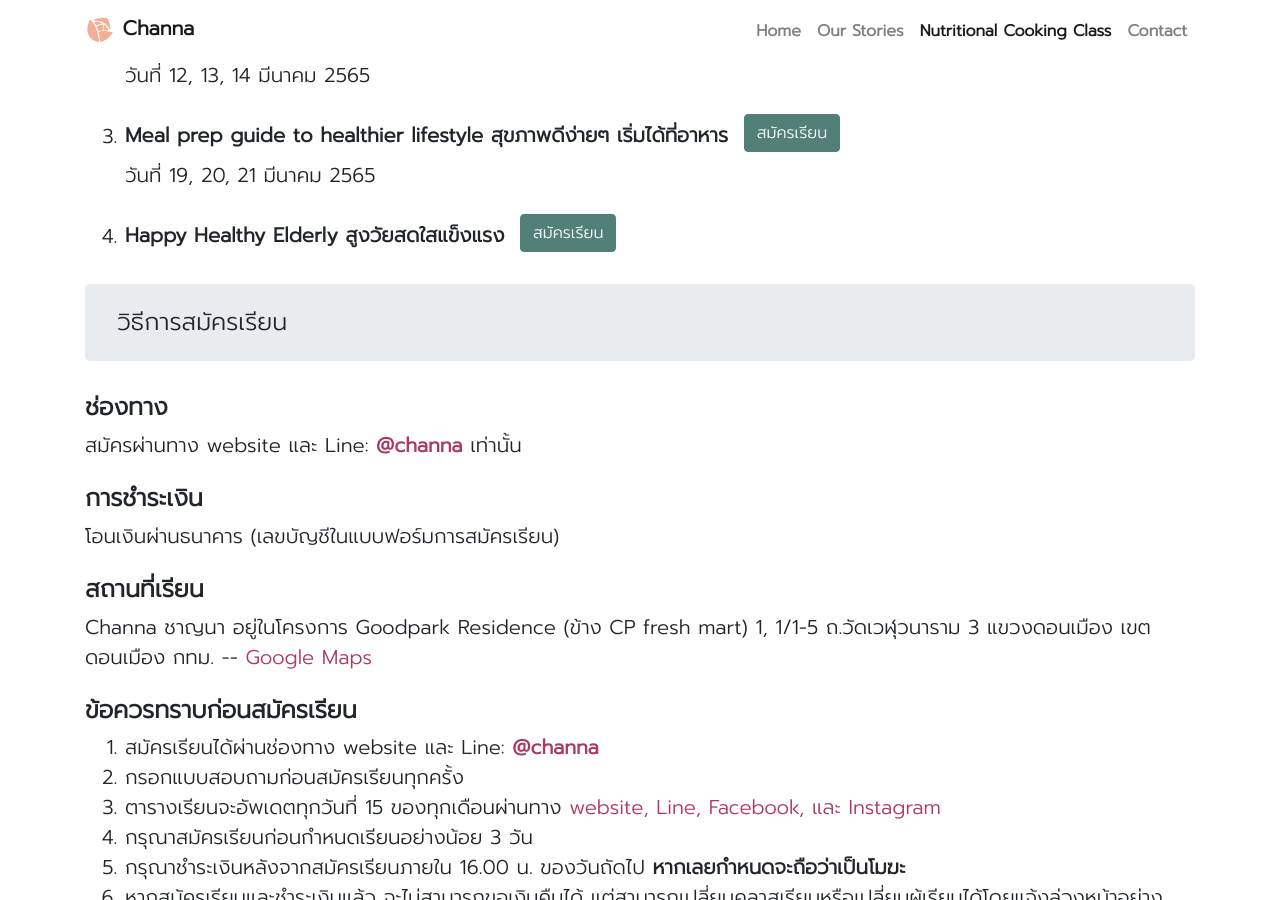
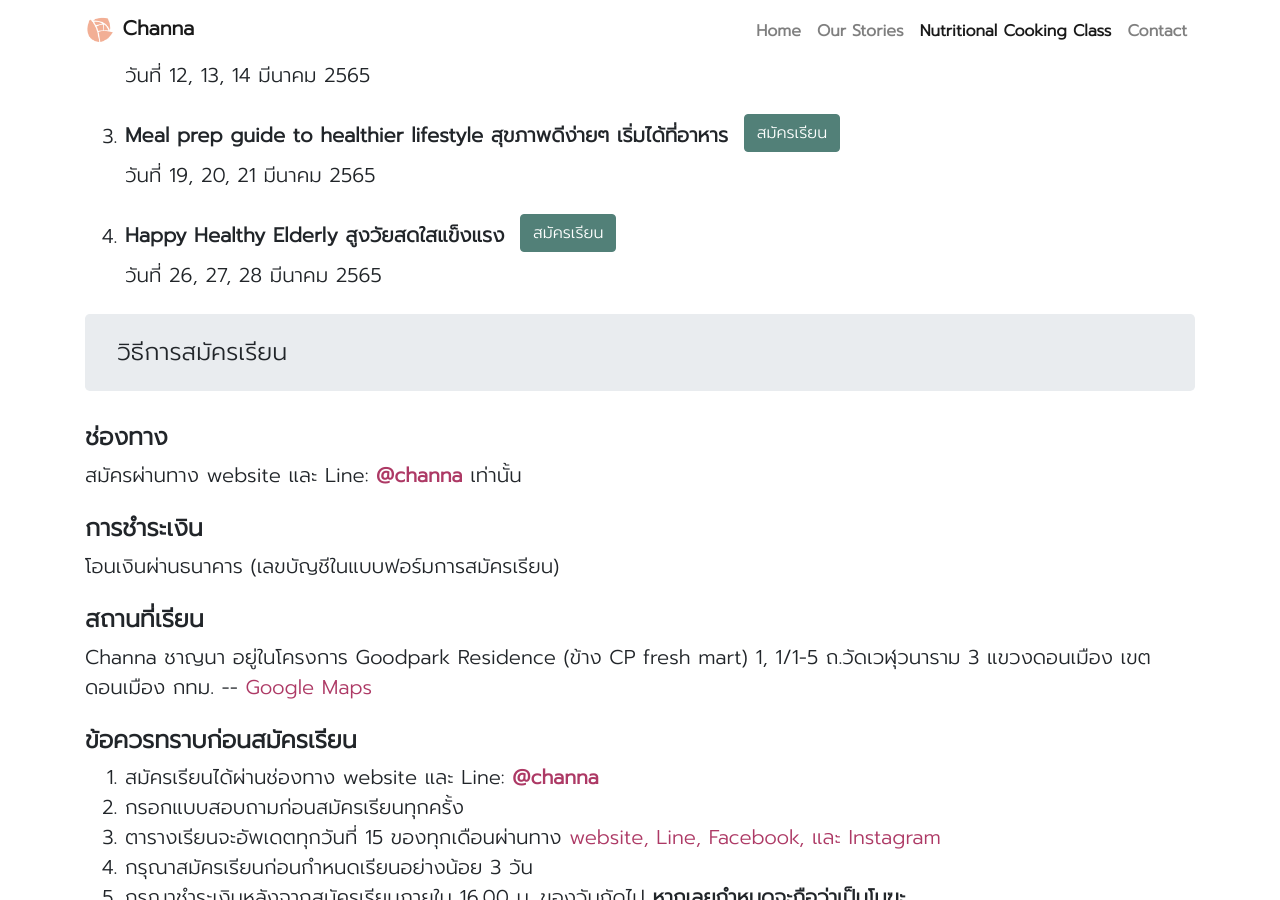
Before and after one commit to channalivewell/channalivewell.github.io, a Jekyll site: the page built from class.html, in a window 1280 px wide and 900 px high, scrolled down 3464 px. Built offline with Jekyll 4.4.1, drawn with Linux system fonts in a browser that asks for light colours; nearby versions of some CDN libraries.

Commit message:
add class dates

```diff
--- a/class.html
+++ b/class.html
@@ -159,6 +159,7 @@ canonical_url: /class/
             <span class="font-weight-bold">Happy Healthy Elderly สูงวัยสดใสแข็งแรง</span>
             <a href="{{ site.form.class }}" target="_blank" class="btn btn-primary mx-2 mb-2" role="button">สมัครเรียน</a>
             <br>
+            วันที่ 26, 27, 28 มีนาคม 2565
         </li>
     </ol>
 
```
